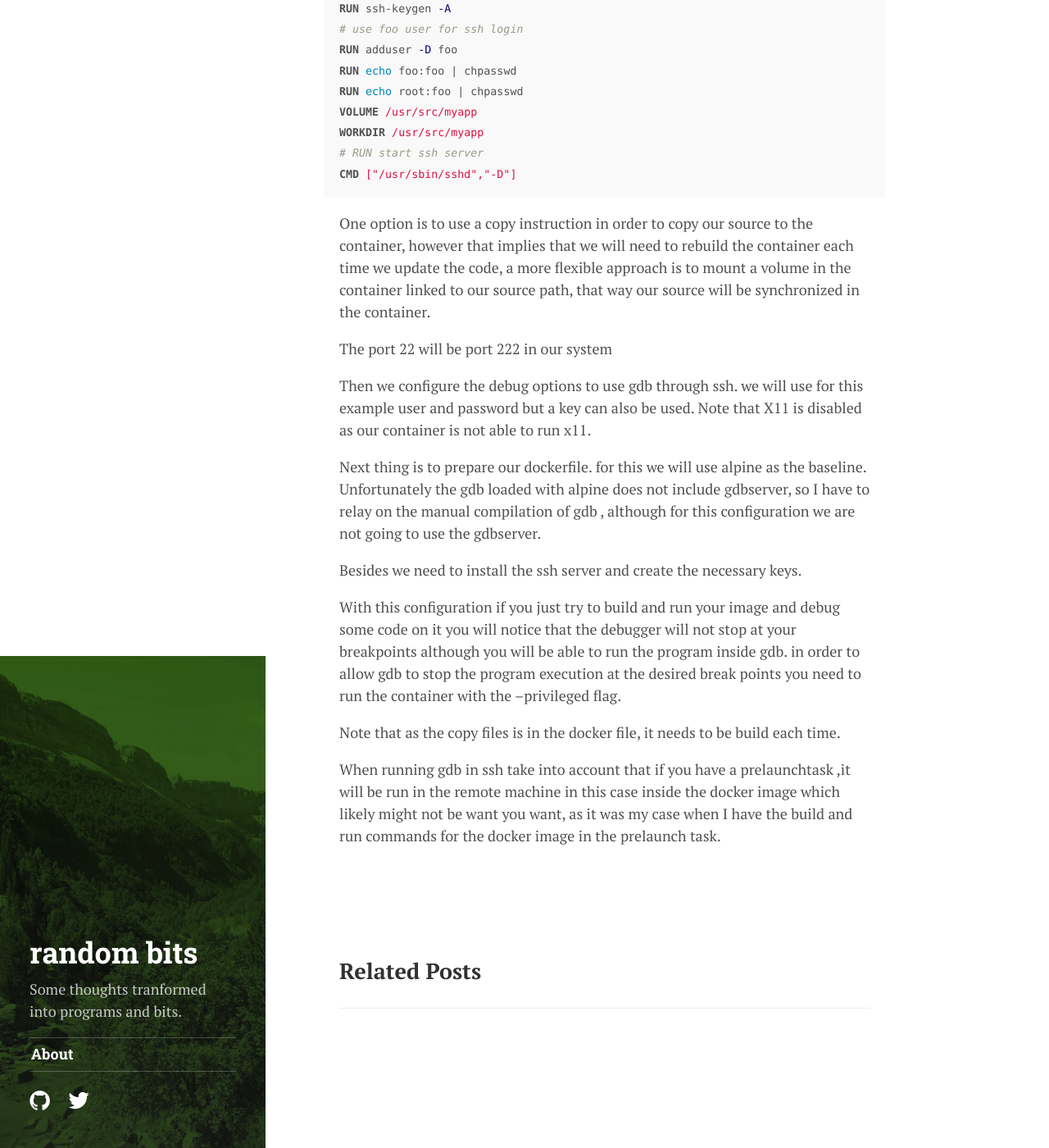
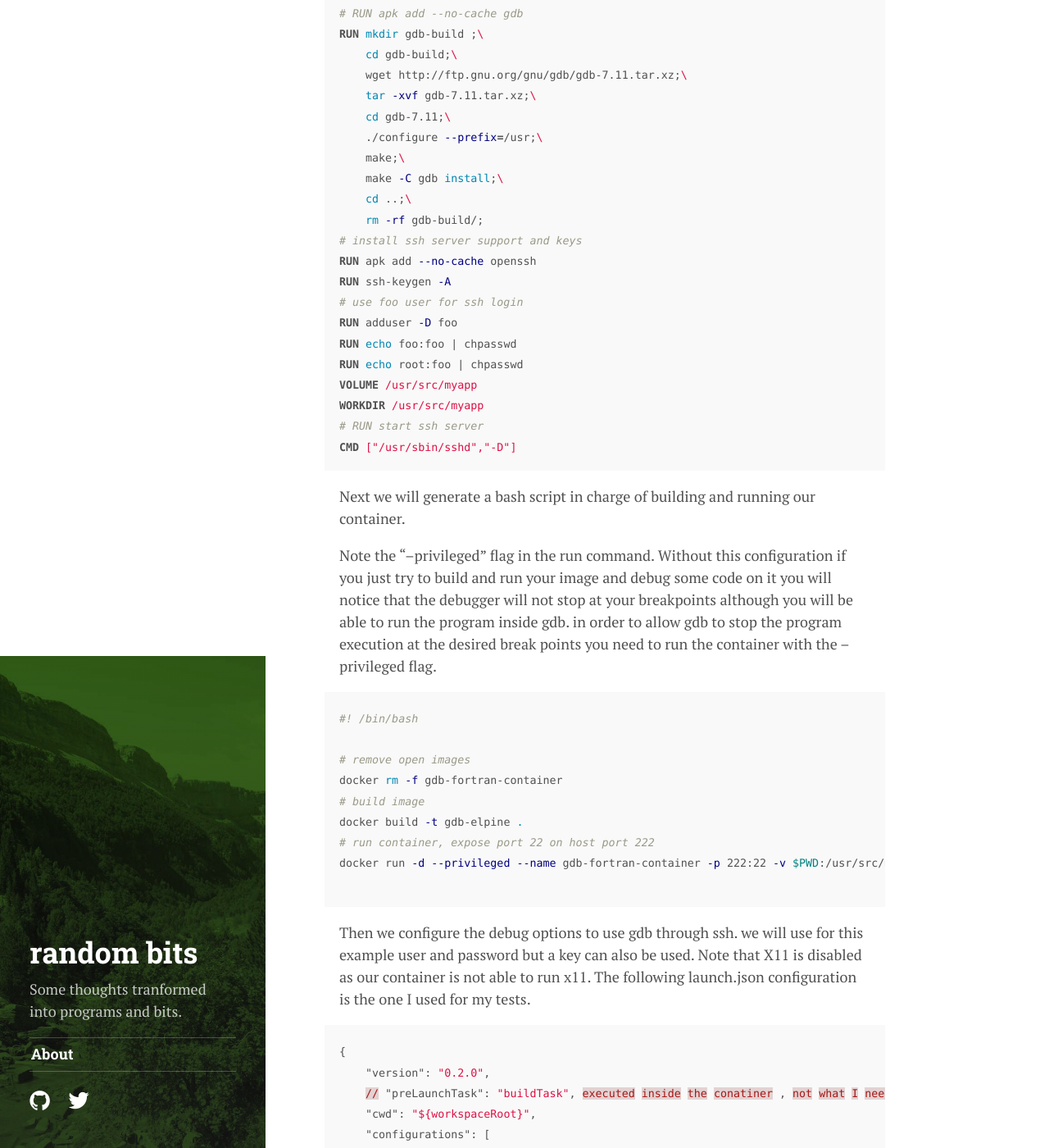
Before and after one commit to rulonder/rulonder.github.io, a Jekyll site: the page built from _posts/2016-06-15-fortran-debug-with-docker.md, in a window 1280 px wide and 1400 px high, scrolled down 1114 px. Shown: the whole window at 82% size. Built offline with Jekyll 4.4.1, drawn with Linux system fonts in a browser that asks for light colours; nearby versions of some CDN libraries; some web fonts are replaced; some of the changed text lies outside the part shown.

Commit message:
add fortran debug articles

```diff
--- a/_posts/2016-06-15-fortran-debug-with-docker.md
+++ b/_posts/2016-06-15-fortran-debug-with-docker.md
@@ -5,9 +5,15 @@ tags: [fortran debug gdb docker visualstudiocode]
 ---
 ## Debugging with Docker
 
-As we saw in our previous post OSx is not very friendly with the gdb debugging , but there are more options to debug our program. One of those is to use Docker, with a simple dockerfile we can get a running and reproducible enviroment where we can compile and run our fortran program. Although it will be a linux binary , in some cases this might even be desirable.
+As we saw in our earlier post OSx is not very friendly to set up with the gdb. But there are more options to debug our program. One of those is to use Docker, with a simple dockerfile we can get a running and reproducible enviroment where we can compile and run our fortran program. Although it will be a linux binary , in some cases this might even be desirable.
 
-So first we create a Dockerfile that can execute gfortran, gdb, and a ssh server. we need to expose the port 22.
+So first we create a Dockerfile that can execute gfortran, gdb, and a ssh server with the necessary keys. In order to later access it through ssh we need to expose the port 22.
+
+We will use alpine linux as the baseline of our image. Unfortunately ,the gdb loaded with alpine does not include gdbserver, so I have to relay on the manual compilation of gdb , although for this configuration we are not going to use the gdbserver.
+
+In order to have our source code available at the docker container, one option is to use the COPY instruction in order to copy our source files to the container, however that implies that we will need to rebuild the container each time we update the code, a more flexible approach is to mount a volume in the container and them in the run command link it to our source path, that way our source will be synchronized between host in the container.
+
+
 
 ~~~ Dockerfile
 FROM alpine
@@ -44,19 +50,57 @@ WORKDIR /usr/src/myapp
 CMD ["/usr/sbin/sshd","-D"]
 ~~~
 
-One option is to use a copy instruction in order to copy our source to the container, however that implies that we will need to rebuild the container each time we update the code, a more flexible approach is to mount a volume in the container linked to our source path, that way our source will be synchronized in the container.
+Next we will generate a bash script in charge of building and running our container.
 
-The port 22 will be port 222 in our system
+Note the "--privileged" flag in the run command. Without this configuration if you just try to build and run your image and debug some code on it you will notice that the debugger will not stop at your breakpoints although you will be able to run the program inside gdb. in order to allow gdb to stop the program execution at the desired break points you need to run the container with the --privileged flag.
 
+~~~ bash
+#! /bin/bash
 
-Then we configure the debug options to use gdb through ssh. we will use for this example user and password but a key can also be used. Note that X11 is disabled as our container is not able to run x11.
+# remove open images
+docker rm -f gdb-fortran-container
+# build image
+docker build -t gdb-elpine .
+# run container, expose port 22 on host port 222
+docker run -d --privileged --name gdb-fortran-container -p 222:22 -v $PWD:/usr/src/myapp -t gdb-elpine
 
-Next thing is to prepare our dockerfile. for this we will use alpine as the baseline. Unfortunately the gdb loaded with alpine does not include gdbserver, so I have to relay on the manual compilation of gdb , although for this configuration we are not going to use the gdbserver.
+~~~
 
-Besides we need to install the ssh server and create the necessary keys.
+Then we configure the debug options to use gdb through ssh. we will use for this example user and password but a key can also be used. Note that X11 is disabled as our container is not able to run x11. The following launch.json configuration is the one I used for my tests.
 
-With this configuration if you just try to build and run your image and debug some code on it you will notice that the debugger will not stop at your breakpoints although you will be able to run the program inside gdb. in order to allow gdb to stop the program execution at the desired break points you need to run the container with the --privileged flag.
+~~~ json
+{
+    "version": "0.2.0",
+    // "preLaunchTask": "buildTask", executed inside the conatiner , not what I need
+    "cwd": "${workspaceRoot}",
+    "configurations": [
+        {
+            "name": "Debug",
+            "type": "gdb",
+            "request": "launch",
+            "target": "./foo",
+            "cwd": "${workspaceRoot}",
+            "ssh": {
+                "forwardX11": false,
+                "host": "127.0.0.1",
+                "port":222,
+                "cwd": "/usr/src/myapp/",
+                // "keyfile": "/path/to/.ssh/key", // OR
+                "password": "foo",
+                "user": "foo",
+                // Optional, content will be executed on the SSH host before the debugger call.
+                "bootstrap": "cd /usr/src/myapp/; gfortran -g -o foo main.f90"
+            }
+        }
+    ]
+}
 
-Note that as the copy files is in the docker file, it needs to be build each time.
+~~~
 
-When running gdb in ssh take into account that if you have a prelaunchtask ,it will be run in the remote machine in this case inside the docker image which likely might not be want you want, as it was my case when I have the build and run commands for the docker image in the prelaunch task.
+Note that the compilation is run inside the container baser on the "bootstrap" command.
+
+When running gdb in ssh take into account that if you have a prelaunchtask ,it will be run in the remote machine in this case inside the docker image which likely might not be want you want, as it was my case when I had the build and run commands for the docker image in the prelaunch task, so I need to remember to have the docker container running before moving to the debug phase.
+
+Finally you can run debug, and enjoy your bug catching from your container instance.
+
+![](../../../../public/img/fortran/fortran_debug_docker.png)
```
Also changed, not shown: _posts/2016-05-04-fortran-debug-in-visual-studio-code.md (+14 -32 lines), _postslll/2016-05-19-iphone-density.md (added, +48 -0 lines).
